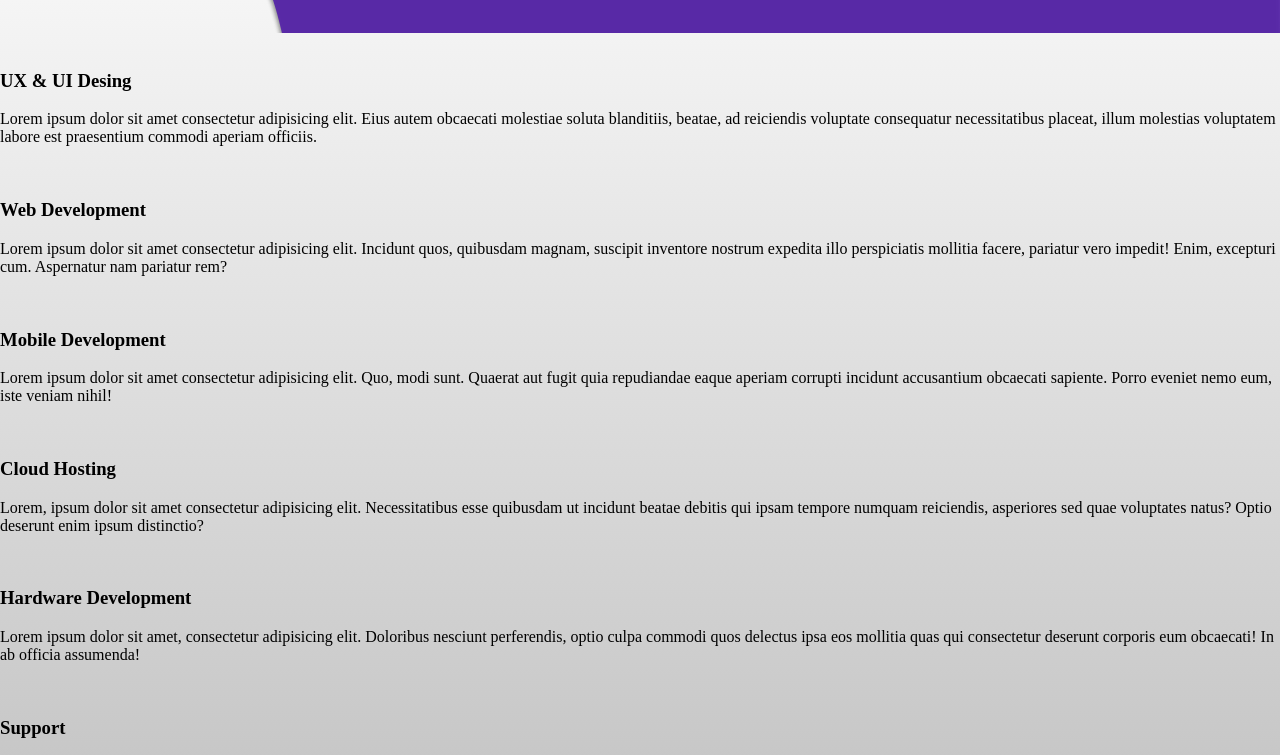
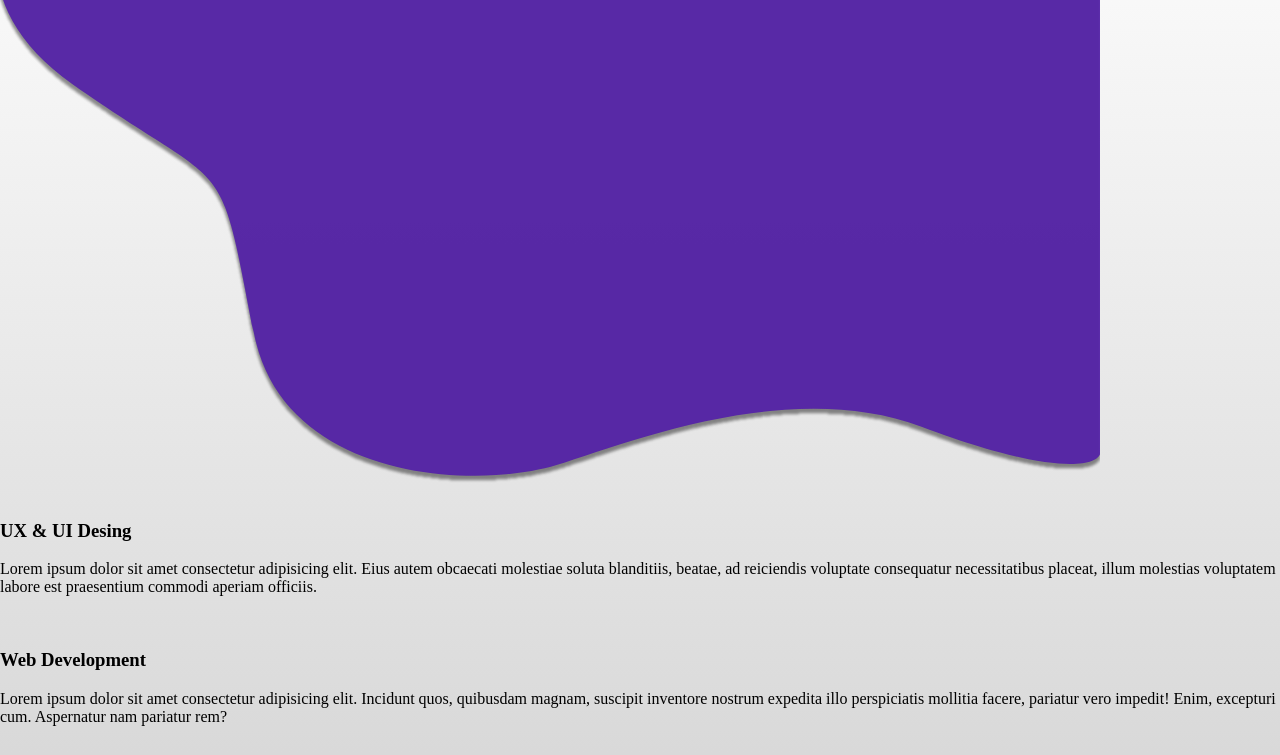
Before and after one commit to camilafragoso/Portfolio, a plain HTML site: page index.html in a window 1280 px wide. Shown: the part 167-922 px from the top of the page. Drawn offline with Linux system fonts and the light colour scheme.

Commit message:
Trabalhando no header

```diff
--- a/style/style.css
+++ b/style/style.css
@@ -16,7 +16,9 @@ html, body {
     background-repeat: no-repeat;
     background-position: right;
     background-size: cover;
-    height: 200px;
+    width: 1100px;
+    height: 650px;
+    top: 0px;
 
 }
 
```
